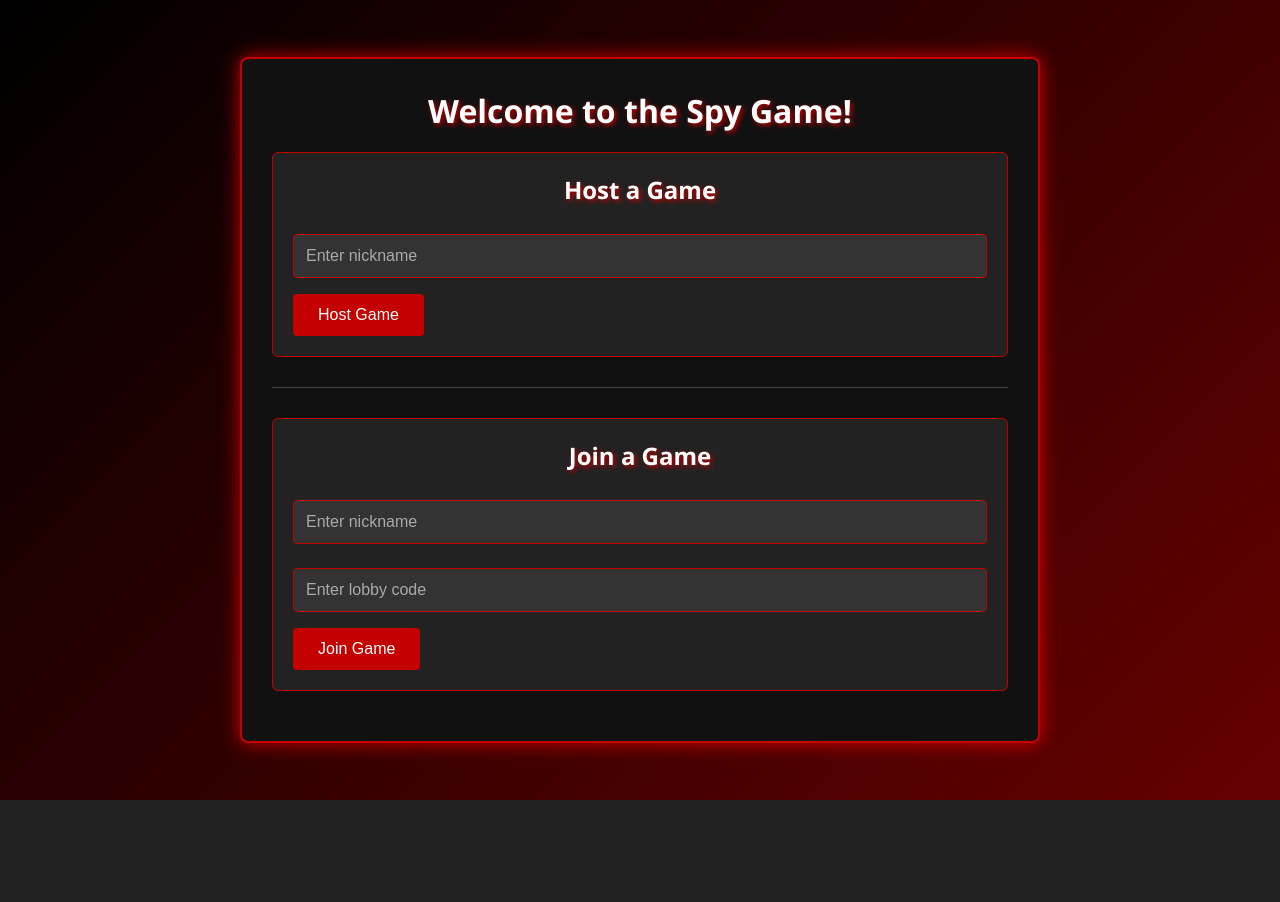
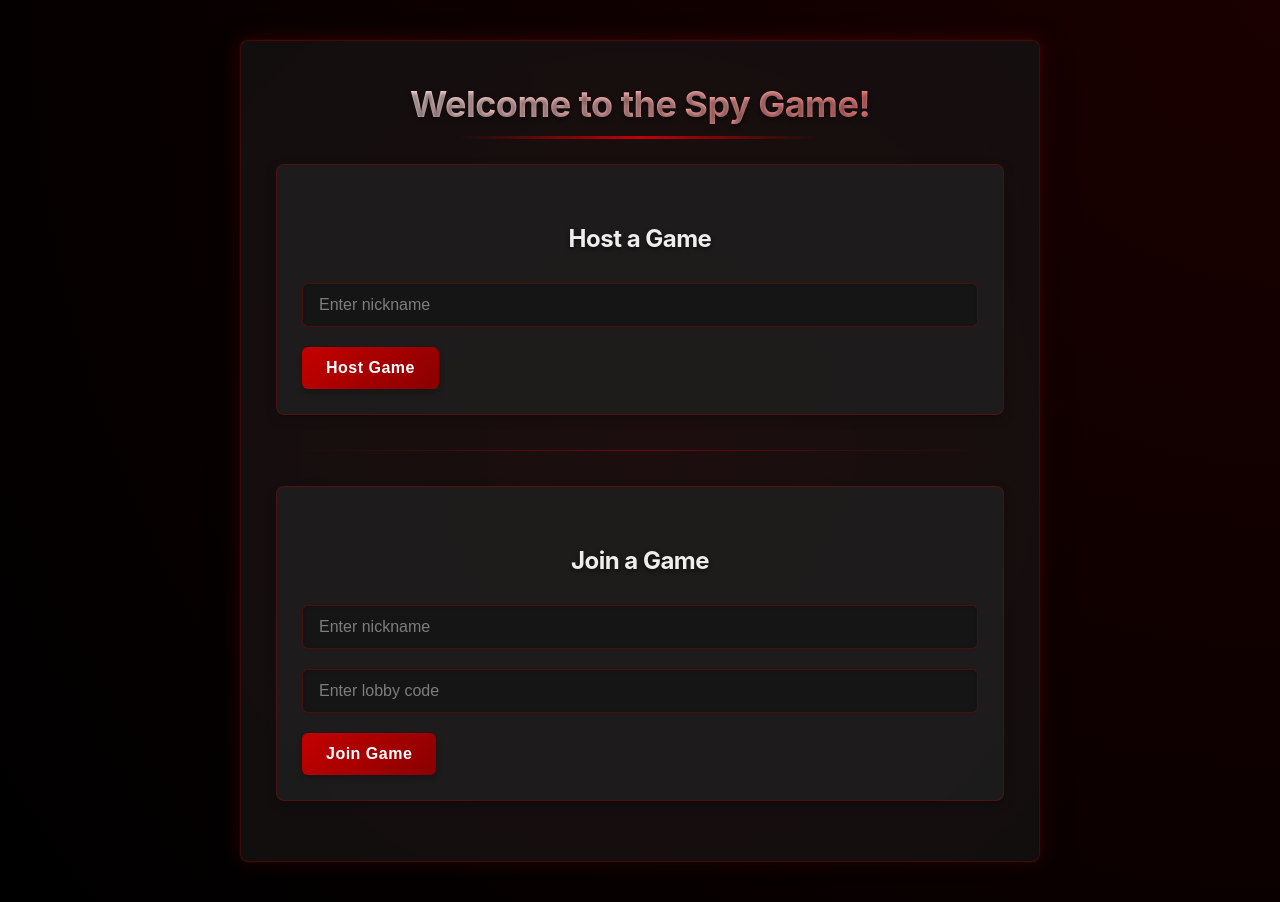
Before and after one commit to Bullishdrake09/SpyGame, a Flask app: page / in a window 1280 px wide. Before the commit the page ends 800 px from the top, so only its background shows below. Run offline with Flask 2, Linux system fonts and the light colour scheme.

Commit message:
Update style.css

```diff
--- a/static/css/style.css
+++ b/static/css/style.css
@@ -1,202 +1,387 @@
-/* Reset and base styles */
+/* Modern Reset and Base Styles */
 * {
   margin: 0;
   padding: 0;
   box-sizing: border-box;
 }
 
+:root {
+  --primary: #c40000;
+  --primary-light: #ff0000;
+  --primary-dark: #8a0000;
+  --bg-dark: #0a0a0a;
+  --bg-darker: #000000;
+  --surface: #141414;
+  --surface-light: #222;
+  --text: #f0f0f0;
+  --text-muted: #b0b0b0;
+  --border-radius: 8px;
+  --transition: all 0.3s cubic-bezier(0.25, 0.8, 0.25, 1);
+}
+
 body {
-  font-family: 'Segoe UI', Tahoma, Geneva, Verdana, sans-serif;
-  background: linear-gradient(135deg, #000, #660000);
-  color: #eee;
+  font-family: 'Inter', 'Segoe UI', system-ui, -apple-system, sans-serif;
+  background: radial-gradient(circle at top right, #1a0000, var(--bg-darker));
+  color: var(--text);
   min-height: 100vh;
   display: flex;
   justify-content: center;
   align-items: center;
   overflow-x: hidden;
+  padding: 20px;
+  line-height: 1.6;
 }
 
-/* Container */
+/* Container with glass morphism effect */
 .container {
-  background: #111;
+  background: rgba(17, 17, 17, 0.85);
+  backdrop-filter: blur(8px);
   max-width: 800px;
-  width: 90%;
-  margin: 20px;
-  padding: 30px;
-  border-radius: 8px;
-  border: 2px solid #c40000;
-  box-shadow: 0 10px 25px rgba(255, 0, 0, 0.4);
-  animation: fadeIn 0.8s ease-in-out, pulse 2s infinite alternate;
+  width: 100%;
+  margin: 20px auto;
+  padding: 35px;
+  border-radius: var(--border-radius);
+  border: 1px solid rgba(255, 0, 0, 0.2);
+  box-shadow:
+    0 10px 30px rgba(0, 0, 0, 0.5),
+    0 0 0 1px rgba(196, 0, 0, 0.1),
+    0 0 20px rgba(255, 0, 0, 0.2);
+  animation: fadeIn 0.8s ease-in-out;
+  position: relative;
+  overflow: hidden;
 }
 
-/* Headings */
-h1, h2, h3 {
-  text-align: center;
-  margin-bottom: 20px;
-  color: #fff;
-  text-shadow: 2px 2px 5px #c40000;
+.container::before {
+  content: '';
+  position: absolute;
+  top: -50%;
+  left: -50%;
+  width: 200%;
+  height: 200%;
+  background: radial-gradient(circle at center, rgba(255, 0, 0, 0.1), transparent 70%);
+  opacity: 0.5;
+  animation: rotateGradient 20s linear infinite;
+  pointer-events: none;
+  z-index: -1;
 }
 
-/* Form container */
-.form-container {
-  margin: 20px 0;
-  padding: 20px;
-  background: #222;
-  border-radius: 6px;
-  border: 1px solid #c40000;
+/* Typography */
+h1, h2, h3 {
+  font-weight: 700;
+  text-align: center;
+  margin-bottom: 25px;
+  color: #fff;
+  text-shadow: 0 2px 4px rgba(0, 0, 0, 0.5);
+  letter-spacing: -0.5px;
 }
 
-/* Form elements */
+h1 {
+  font-size: 2.25rem;
+  background: linear-gradient(135deg, #fff, #ff6666);
+  -webkit-background-clip: text;
+  background-clip: text;
+  color: transparent;
+  padding-bottom: 5px;
+  position: relative;
+}
+
+h1:after {
+  content: "";
+  position: absolute;
+  bottom: 0;
+  left: 25%;
+  right: 25%;
+  height: 3px;
+  background: linear-gradient(90deg, transparent, var(--primary), transparent);
+}
+
+h2 {
+  font-size: 1.5rem;
+  color: #eeeeee;
+  margin-top: 30px;
+}
+
+h3 {
+  font-size: 1.25rem;
+  color: #dddddd;
+}
+
+/* Form container with subtle shadow */
+.form-container {
+  margin: 25px 0;
+  padding: 25px;
+  background: rgba(34, 34, 34, 0.7);
+  border-radius: var(--border-radius);
+  border: 1px solid rgba(196, 0, 0, 0.3);
+  box-shadow: 0 4px 12px rgba(0, 0, 0, 0.2);
+  transition: var(--transition);
+}
+
+.form-container:hover {
+  border-color: rgba(196, 0, 0, 0.5);
+  box-shadow: 0 6px 16px rgba(0, 0, 0, 0.3);
+}
+
+/* Form elements with enhanced styling */
+label {
+  display: block;
+  margin-bottom: 8px;
+  font-weight: 500;
+  color: var(--text);
+}
+
 input[type="text"],
 textarea {
   width: 100%;
-  padding: 12px;
-  margin: 8px 0 16px;
-  border: 1px solid #c40000;
-  border-radius: 4px;
+  padding: 12px 16px;
+  margin-bottom: 20px;
+  border: 1px solid rgba(196, 0, 0, 0.3);
+  border-radius: calc(var(--border-radius) - 2px);
   font-size: 1rem;
-  background: #333;
-  color: #fff;
-  transition: border 0.3s ease, transform 0.3s ease;
+  background: rgba(20, 20, 20, 0.7);
+  color: var(--text);
+  transition: var(--transition);
+  box-shadow: inset 0 1px 3px rgba(0, 0, 0, 0.2);
 }
 
 input[type="text"]:focus,
 textarea:focus {
-  border-color: #ff0000;
+  border-color: var(--primary-light);
   outline: none;
-  transform: scale(1.02);
+  transform: translateY(-2px);
+  box-shadow:
+    0 0 0 3px rgba(196, 0, 0, 0.2),
+    inset 0 1px 3px rgba(0, 0, 0, 0.2);
 }
 
-/* Buttons */
+input[type="text"]::placeholder,
+textarea::placeholder {
+  color: rgba(170, 170, 170, 0.7);
+}
+
+/* Modern Material-style buttons */
 button {
-  background-color: #c40000;
+  background: linear-gradient(135deg, var(--primary), var(--primary-dark));
+  color: #fff;
+  padding: 12px 24px;
+  border-radius: calc(var(--border-radius) - 2px);
   border: none;
-  color: #fff;
-  padding: 12px 25px;
-  border-radius: 4px;
   cursor: pointer;
   font-size: 1rem;
-  transition: background-color 0.3s ease, transform 0.3s ease;
+  font-weight: 600;
+  letter-spacing: 0.5px;
+  transition: var(--transition);
+  box-shadow: 0 4px 6px rgba(0, 0, 0, 0.2);
+  position: relative;
+  overflow: hidden;
 }
 
 button:hover {
-  background-color: #ff0000;
-  transform: scale(1.05);
+  background: linear-gradient(135deg, var(--primary-light), var(--primary));
+  transform: translateY(-2px);
+  box-shadow: 0 6px 12px rgba(0, 0, 0, 0.3);
 }
 
-/* Player list styles */
+button:active {
+  transform: translateY(1px);
+  box-shadow: 0 2px 4px rgba(0, 0, 0, 0.2);
+}
+
+button::after {
+  content: '';
+  position: absolute;
+  top: 50%;
+  left: 50%;
+  width: 5px;
+  height: 5px;
+  background: rgba(255, 255, 255, 0.5);
+  opacity: 0;
+  border-radius: 100%;
+  transform: scale(1, 1) translate(-50%, -50%);
+  transform-origin: 50% 50%;
+}
+
+button:focus:not(:active)::after {
+  animation: ripple 0.8s ease-out;
+}
+
+/* Enhanced Player List */
 ul {
   list-style-type: none;
   padding: 0;
   margin: 20px 0;
+  border-radius: var(--border-radius);
+  overflow: hidden;
+  box-shadow: 0 4px 8px rgba(0, 0, 0, 0.2);
 }
 
 li {
-  padding: 12px;
-  border-bottom: 1px solid #444;
+  padding: 14px 18px;
+  background: rgba(34, 34, 34, 0.7);
+  border-bottom: 1px solid rgba(68, 68, 68, 0.5);
   display: flex;
   justify-content: space-between;
   align-items: center;
   font-size: 1rem;
-  transition: background 0.3s ease, transform 0.3s ease;
-  color: #fff;
+  transition: var(--transition);
+  color: var(--text);
+}
+
+li:last-child {
+  border-bottom: none;
 }
 
 li:hover {
-  background: #330000;
+  background: rgba(51, 0, 0, 0.7);
   transform: translateX(5px);
 }
 
 .kick-btn {
-  background-color: #ff4444;
+  background: linear-gradient(135deg, #ff4444, #cc0000);
   border: none;
-  padding: 6px 12px;
-  border-radius: 4px;
+  padding: 8px 14px;
+  border-radius: calc(var(--border-radius) - 4px);
   font-size: 0.9rem;
+  font-weight: 600;
   color: #fff;
   cursor: pointer;
-  transition: background-color 0.3s ease, transform 0.3s ease;
+  transition: var(--transition);
+  box-shadow: 0 2px 4px rgba(0, 0, 0, 0.2);
 }
 
 .kick-btn:hover {
-  background-color: #ff0000;
-  transform: scale(1.1);
+  background: linear-gradient(135deg, #ff0000, #aa0000);
+  transform: translateY(-2px);
+  box-shadow: 0 4px 8px rgba(0, 0, 0, 0.3);
 }
 
-/* Sections (assignment, description, voting) */
+/* Enhanced Sections */
 #assignment, #description-section, #voting-section {
-  margin: 25px 0;
-  padding: 20px;
-  border: 1px solid #c40000;
-  background: #1a1a1a;
-  border-radius: 6px;
+  margin: 30px 0;
+  padding: 25px;
+  border: 1px solid rgba(196, 0, 0, 0.3);
+  background: rgba(26, 26, 26, 0.7);
+  border-radius: var(--border-radius);
+  box-shadow: 0 6px 12px rgba(0, 0, 0, 0.15);
   animation: slideIn 0.5s ease-out;
+  position: relative;
+  transition: var(--transition);
+}
+
+#assignment:hover, #description-section:hover, #voting-section:hover {
+  border-color: rgba(196, 0, 0, 0.5);
+  box-shadow: 0 8px 16px rgba(0, 0, 0, 0.2);
 }
 
 #assignment p {
-  font-size: 1.2rem;
-  color: #fff;
+  font-size: 1.1rem;
+  color: var(--text);
+  line-height: 1.7;
 }
 
-/* Voting section */
+/* Enhanced Voting section */
 #descriptions-list {
-  margin-top: 15px;
+  margin-top: 20px;
+}
+
+#descriptions-list div {
+  margin-bottom: 12px;
+  padding: 10px;
+  background: rgba(34, 34, 34, 0.5);
+  border-radius: calc(var(--border-radius) - 2px);
+  transition: var(--transition);
+}
+
+#descriptions-list div:hover {
+  background: rgba(40, 40, 40, 0.7);
+}
+
+#descriptions-list input[type="radio"] {
+  accent-color: var(--primary);
 }
 
 #descriptions-list label {
   font-size: 1rem;
-  margin-left: 8px;
-  color: #fff;
+  margin-left: 10px;
+  color: var(--text);
+  transition: var(--transition);
 }
 
-/* Message area */
+/* Enhanced Message area */
 #message {
-  margin: 20px 0;
-  padding: 10px;
+  margin: 25px 0;
+  padding: 15px;
   text-align: center;
-  font-weight: bold;
+  font-weight: 600;
   color: #ff4444;
   font-size: 1.1rem;
-  animation: pulseText 1.5s infinite;
+  background: rgba(50, 0, 0, 0.3);
+  border-radius: var(--border-radius);
+  border-left: 4px solid var(--primary);
+  animation: pulseTextGlow 2s infinite;
 }
 
 /* Host Controls */
 #hostControls {
   display: none;
-  margin-top: 10px;
+  margin-top: 20px;
+  padding: 20px;
+  background: rgba(30, 30, 30, 0.7);
+  border-radius: var(--border-radius);
+  border: 1px solid rgba(196, 0, 0, 0.3);
 }
 
-/* Animations */
+/* Enhanced Animations */
 @keyframes fadeIn {
-  from { opacity: 0; transform: translateY(-10px); }
+  from { opacity: 0; transform: translateY(-20px); }
   to { opacity: 1; transform: translateY(0); }
 }
 
-@keyframes pulse {
-  from { box-shadow: 0 0 10px rgba(255, 0, 0, 0.5); }
-  to { box-shadow: 0 0 20px rgba(255, 0, 0, 0.8); }
-}
-
 @keyframes slideIn {
-  from { opacity: 0; transform: translateX(-20px); }
+  from { opacity: 0; transform: translateX(-30px); }
   to { opacity: 1; transform: translateX(0); }
 }
 
-@keyframes pulseText {
-  0% { transform: scale(1); }
-  50% { transform: scale(1.05); }
-  100% { transform: scale(1); }
+@keyframes pulseTextGlow {
+  0% { text-shadow: 0 0 3px rgba(255, 0, 0, 0.1); }
+  50% { text-shadow: 0 0 10px rgba(255, 0, 0, 0.5), 0 0 15px rgba(255, 0, 0, 0.3); }
+  100% { text-shadow: 0 0 3px rgba(255, 0, 0, 0.1); }
 }
 
-/* Responsive design */
+@keyframes ripple {
+  0% {
+    transform: scale(0, 0);
+    opacity: 0.5;
+  }
+  20% {
+    transform: scale(25, 25);
+    opacity: 0.5;
+  }
+  100% {
+    opacity: 0;
+    transform: scale(40, 40);
+  }
+}
+
+@keyframes rotateGradient {
+  0% { transform: rotate(0deg); }
+  100% { transform: rotate(360deg); }
+}
+
+/* Improved Responsive design */
 @media (max-width: 600px) {
   .container {
     padding: 20px;
+    width: 95%;
+  }
+
+  h1 {
+    font-size: 1.75rem;
   }
 
   button {
     width: 100%;
-    padding: 14px;
+    padding: 16px;
   }
 
   li {
@@ -205,30 +390,60 @@ li:hover {
   }
 
   .kick-btn {
-    margin-top: 10px;
+    margin-top: 12px;
+    align-self: flex-end;
+  }
+
+  #assignment, #description-section, #voting-section {
+    padding: 20px;
   }
 }
 
 /* Additional modern styling */
 hr {
   border: 0;
-  border-top: 1px solid #444;
-  margin: 30px 0;
-}
-
-input[type="text"]::placeholder,
-textarea::placeholder {
-  color: #aaa;
+  height: 1px;
+  background: linear-gradient(90deg, transparent, rgba(196, 0, 0, 0.5), transparent);
+  margin: 35px 0;
 }
 
 button:disabled {
-  background-color: #555;
+  background: linear-gradient(135deg, #555, #333);
   cursor: not-allowed;
+  box-shadow: none;
+  opacity: 0.7;
 }
 
 footer {
   text-align: center;
   margin-top: 40px;
+  padding: 20px 0;
   font-size: 0.9rem;
-  color: #888;
+  color: var(--text-muted);
+  border-top: 1px solid rgba(68, 68, 68, 0.3);
 }
+
+/* Focus styles for accessibility */
+*:focus-visible {
+  outline: 2px solid var(--primary-light);
+  outline-offset: 2px;
+}
+
+/* Scrollbar styling */
+::-webkit-scrollbar {
+  width: 8px;
+  height: 8px;
+}
+
+::-webkit-scrollbar-track {
+  background: rgba(0, 0, 0, 0.1);
+}
+
+::-webkit-scrollbar-thumb {
+  background: rgba(196, 0, 0, 0.5);
+  border-radius: 4px;
+}
+
+::-webkit-scrollbar-thumb:hover {
+  background: rgba(196, 0, 0, 0.7);
+}
```
